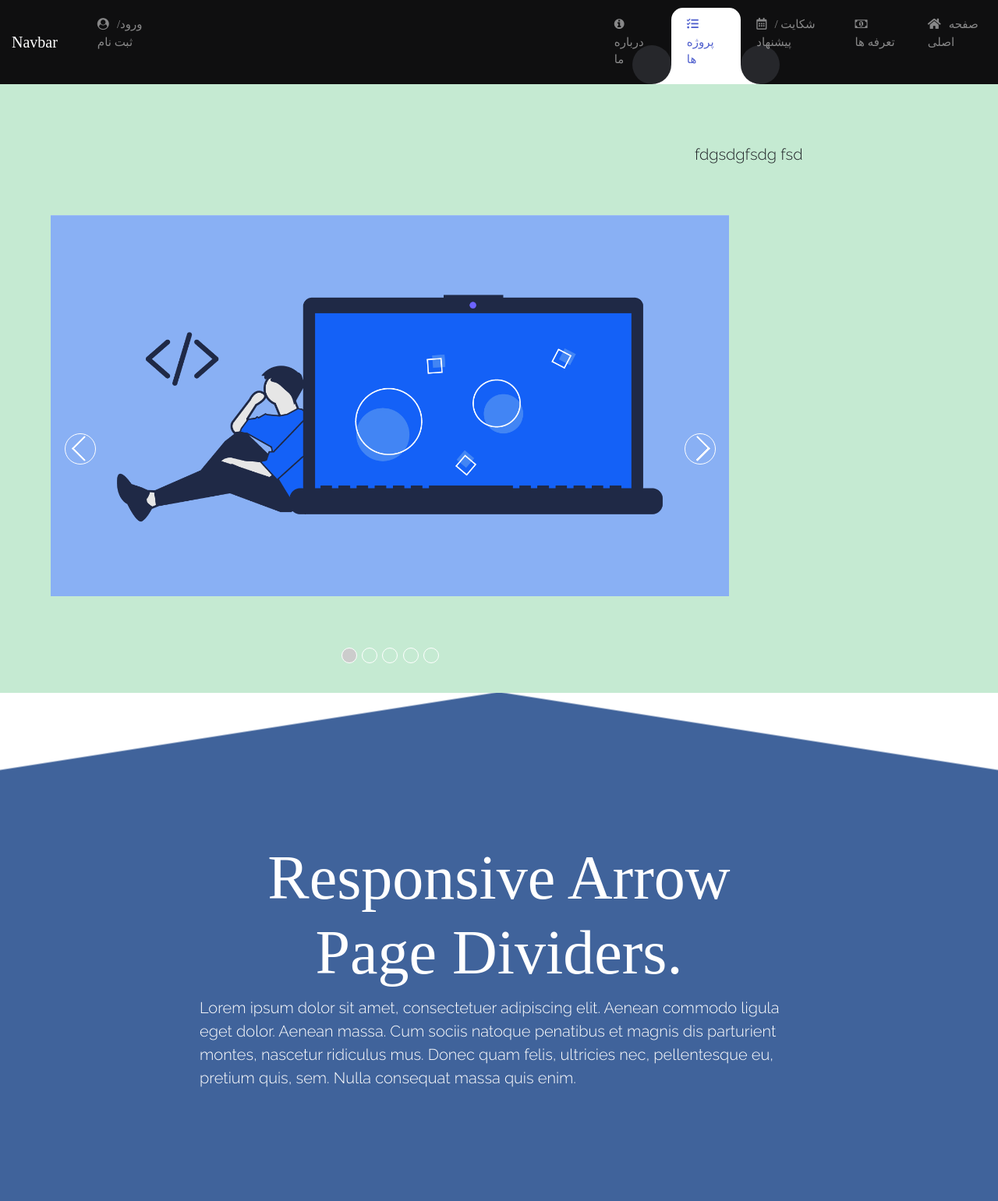
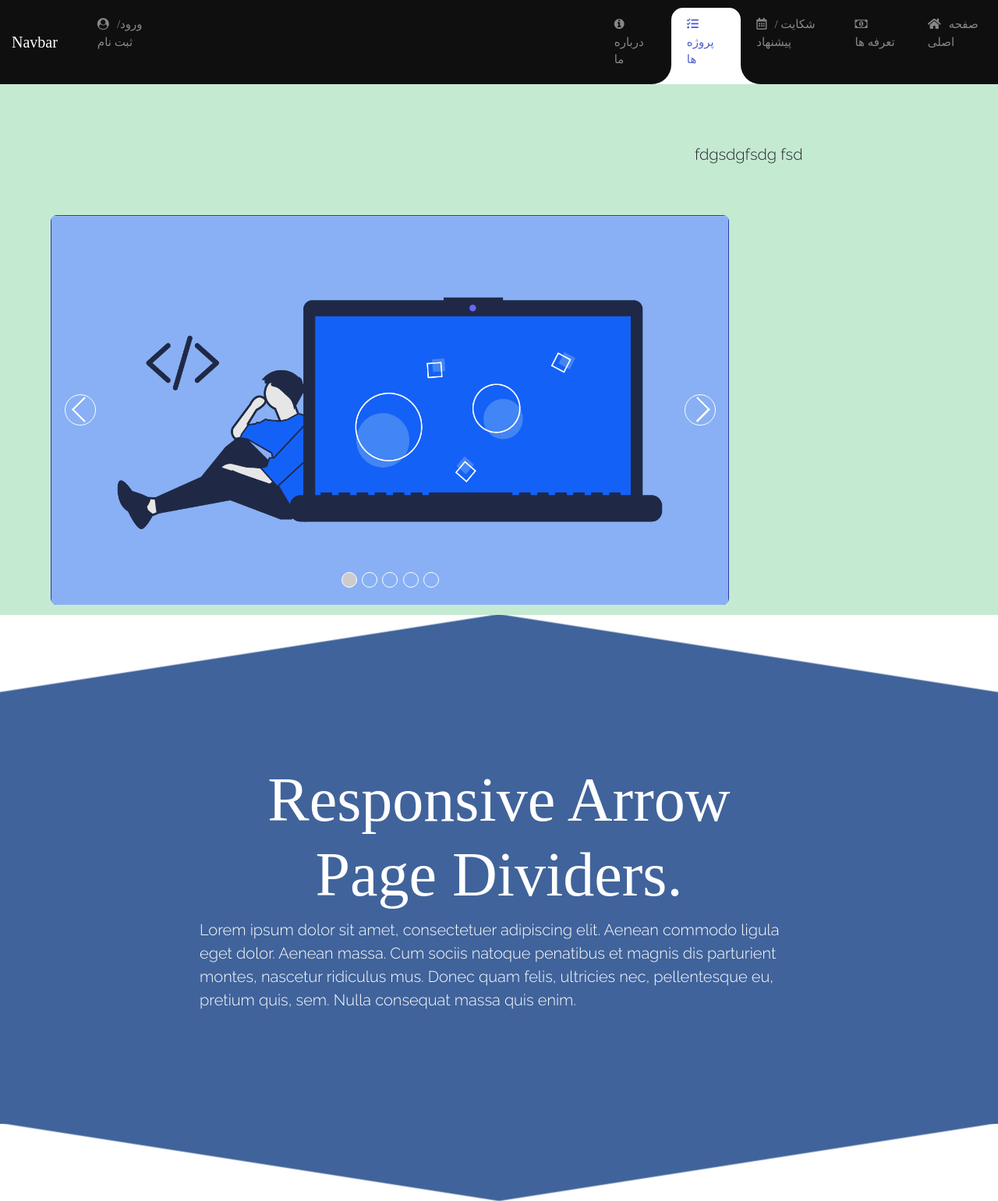
Before and after one commit to mjavadmt/solveproject, a Django app: page /djangoapp/ in a window 1280 px wide. Shown: the top 1541 px of the page at 78% size. Run offline with Django 3.2, Linux system fonts and the light colour scheme; some libraries are stand-ins or nearby versions; some web fonts are replaced.

Commit message:
s d  f s a d

```diff
--- a/djangoProject/templates/djangoapp/Index.html
+++ b/djangoProject/templates/djangoapp/Index.html
@@ -14,6 +14,7 @@
         .container {
             width: 900px;
             min-width: 900px;
+
         {#margin: 50px auto;#} margin-left: 3%;
 
         }
@@ -22,6 +23,7 @@
             width: 100%;
             position: relative;
             overflow: hidden;
+            border-radius: 8px;
         }
 
         .carousel > input[type="radio"] {
@@ -90,7 +92,7 @@
             padding: 0;
             list-style-type: none;
             width: 100%;
-            height: 600px;
+            height: 500px;
             position: relative;
         }
 
@@ -103,6 +105,10 @@
             z-index: 1;
             transition: opacity 2s;
             -webkit-transition: opacity 2s;
+            {#padding: 20px;#}
+            border: 1px solid #2a3cad;
+            border-radius: 4px;
+            box-shadow: 0px 0px 5px #2a3cad;
         }
 
         .carousel__item img {
@@ -529,8 +535,7 @@
 
         .white-block3 {
             background: #fff;
-            {#width: 60%;#}
-            padding: 5%;
+        {#width: 60%;#} padding: 5%;
             color: #40639B;
         }
 
@@ -606,7 +611,7 @@
 {% block body %}
     <div style="background-color: #c5ead2;padding: 1%;">
         <p style="width: 25%; float: right;margin: 5%"> fdgsdgfsdg fsd</p>
-        <div style="display: inline">
+
         <div class="container" \>
             <div class="carousel">
                 <input type="radio" id="carousel-1" name="carousel[]" checked>
@@ -615,19 +620,19 @@
                 <input type="radio" id="carousel-4" name="carousel[]">
                 <input type="radio" id="carousel-5" name="carousel[]">
                 <ul class="carousel__items">
-                        <li class="carousel__item"><img
+                    <li class="carousel__item"><img height="500px"
                                                     src={% static 'djangoapp/illustration_cover.png' %}
                                                             alt=""></li>
-                        <li class="carousel__item"><img
+                    <li class="carousel__item"><img height="500px"
                                                     src={% static 'djangoapp/freelancer-job-professional-digital-nomad-indore-png-favpng-iS3JgfScmWiVR3zCWp6bw2vdE.jpg' %};
                                                     alt=""></li>
-                        <li class="carousel__item"><img
-                                src={% static 'djangoapp/chatstyle.css' %}
+                    <li class="carousel__item"><img height="500px"
+                                                    src={% static 'djangoapp/9442search-Bilingual-Translation-Jobs.jpg' %}
                                                             alt=""></li>
-                        <li class="carousel__item"><img
+                    <li class="carousel__item"><img height="500px"
                                                     src={% static 'djangoapp/20180111134829-freelance-2906725-1920.png' %}
                                                             alt=""></li>
-                        <li class="carousel__item"><img
+                    <li class="carousel__item"><img height="500px"
                                                     src={% static 'djangoapp/bootstrap-stack.png' %}
                                                             alt=""></li>
                 </ul>
@@ -657,7 +662,6 @@
 
         </div>
 
-        </div>
     </div>
 
     <link href='https://fonts.googleapis.com/css?family=Wire+One|Raleway:300' rel='stylesheet' type='text/css'>
--- a/djangoProject/templates/djangoapp/layout.html
+++ b/djangoProject/templates/djangoapp/layout.html
@@ -297,7 +297,7 @@
             width: 50px;
             height: 50px;
             border-radius: 50%;
-            background-color: #26272b;
+            background-color: #0f0f10;
         }
 
         .hori-selector .right:before {
```
Lines whose indentation alone changed are shown as unchanged.
